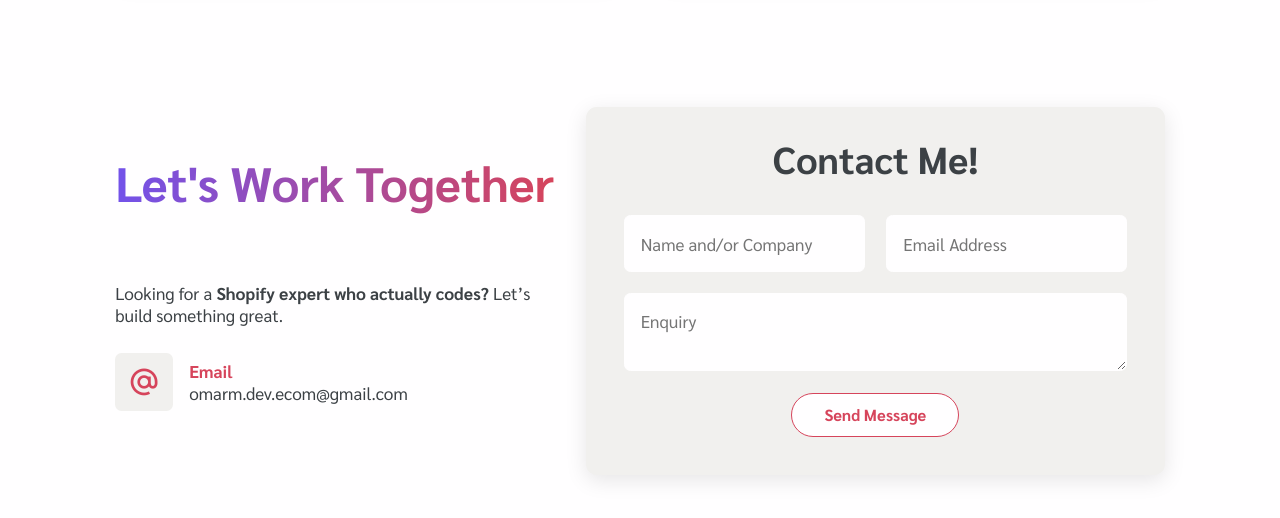
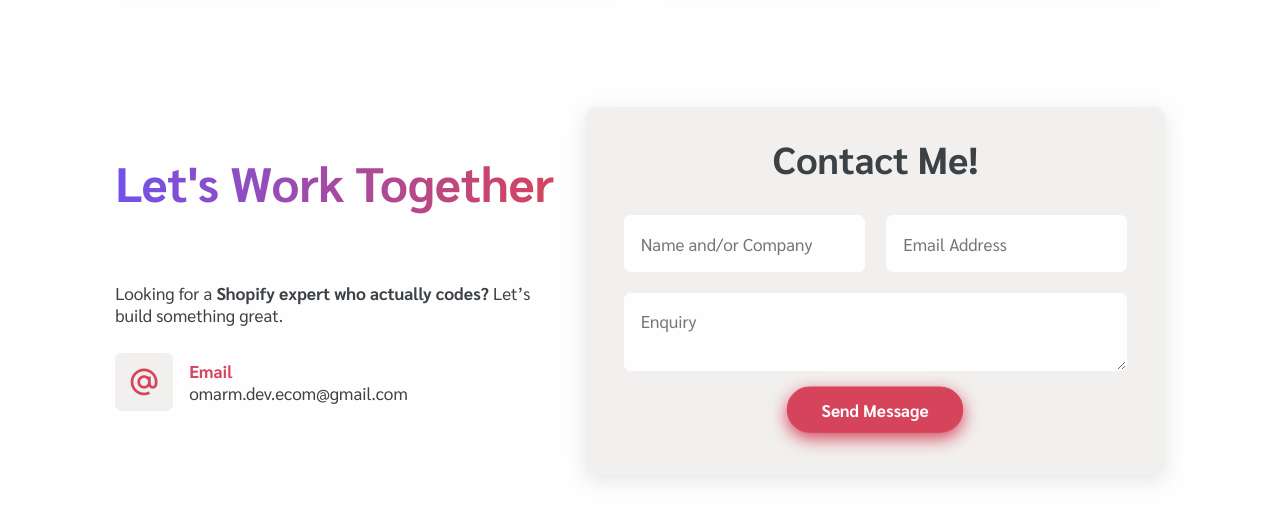
Before and after one commit to OmarMDev/OmarMDev.github.io, a website built with Vite: page index.html in a window 1280 px wide. In both pictures the pointer is over the button "Send Message". Shown: the part 2478-2996 px from the top of the page. Built offline with nearby package versions, Linux system fonts and the light colour scheme.

Commit message:
other button

```diff
--- a/src/style.css
+++ b/src/style.css
@@ -810,9 +810,8 @@ section {
 }
 
 .contact-box .btn:hover {
-  background: var(--bg-color);
-  color: var(--second-color);
-  box-shadow: none;
+  box-shadow: 0 0.5rem 1.5rem var(--second-color);
+  transform: translateY(-0.5rem) scale(1.05);
 }
 
 @media screen and (max-width: 1200px) {
```
